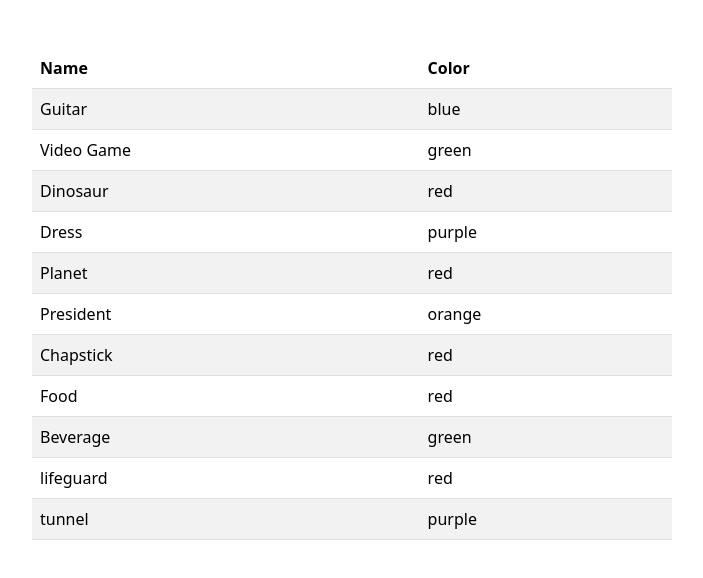
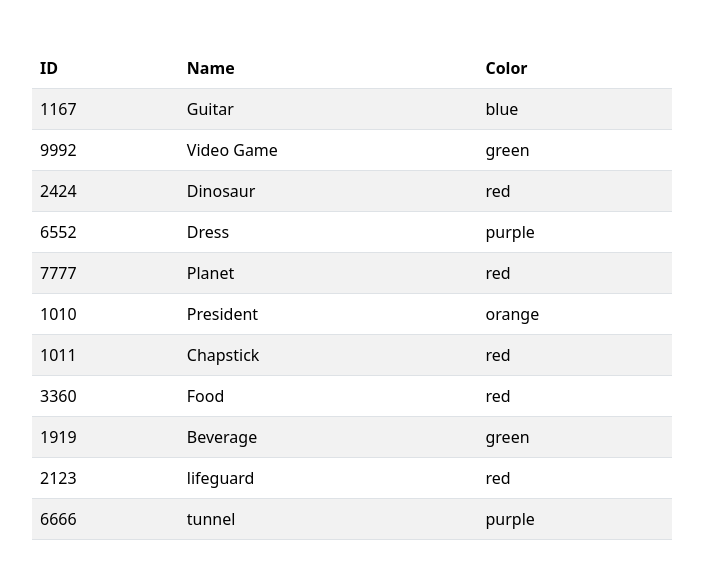
Before and after one commit to poppyseed336/its-search-time, an Angular app in the folder search-time-front-end/: page / in a window 1280 px wide. Shown: the top 578 px of the page, without its empty margins (288-991 px from the left). Built offline with nearby package versions, Linux system fonts and the light colour scheme.

Commit message:
Add ID column to table.

```diff
--- a/search-time-front-end/src/app/components/search-results-table/search-results-table.component.html
+++ b/search-time-front-end/src/app/components/search-results-table/search-results-table.component.html
@@ -5,12 +5,14 @@
       <table class="table table-striped w-50 mx-auto mt-5">
         <thead>
           <tr>
+            <th scope="col">ID</th>
             <th scope="col">Name</th>
             <th scope="col">Color</th>
           </tr>
         </thead>
         <tbody>
           <tr *ngFor="let item of searchResultItems">
+            <td>{{ item.id }}</td>
             <td>{{ item.title }}</td>
             <td>{{ item.color }}</td>
           </tr>
```
